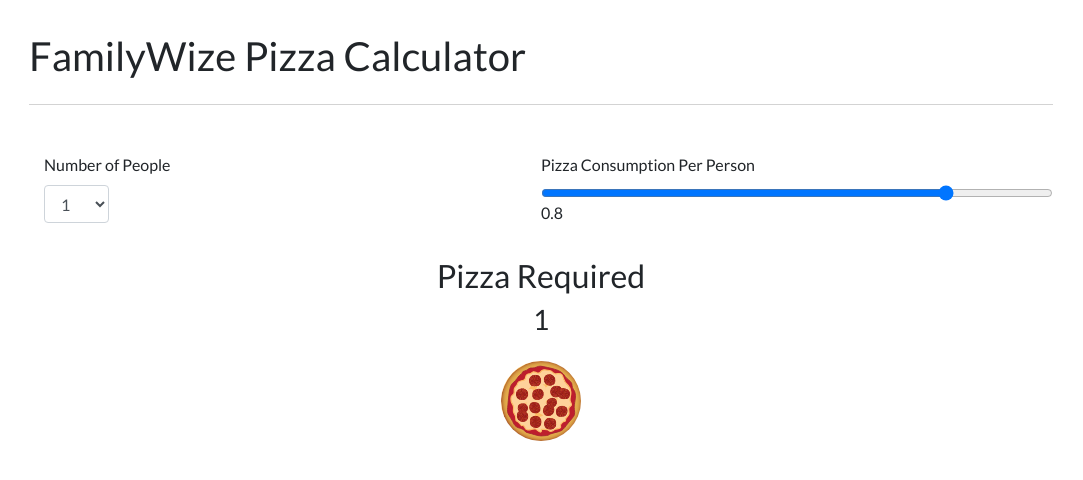
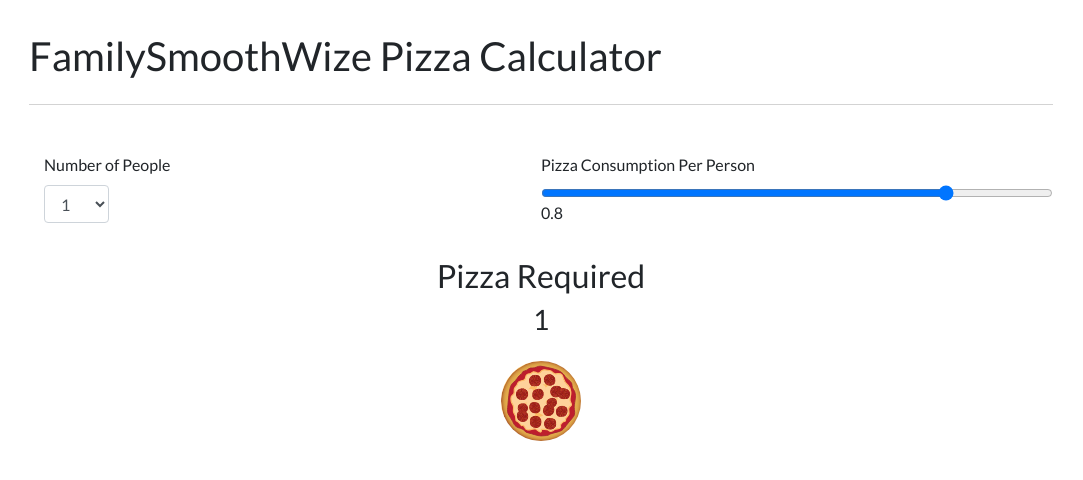
Before and after one commit to jeremy-browne/pizzaCalc, a plain HTML site: page index.html in a window 1280 px wide. Shown: the whole page, without its empty margins (99-1182 px from the left). Drawn offline with nearby package versions, Linux system fonts and the light colour scheme.

```diff
--- a/index.html
+++ b/index.html
@@ -21,7 +21,7 @@
 <body>
     <div class="container">
         <div class="row title">
-            <h1>FamilyWize Pizza Calculator</h1>
+            <h1>FamilySmoothWize Pizza Calculator</h1>
             <hr />
         </div>
         <div class="row controls">
```
